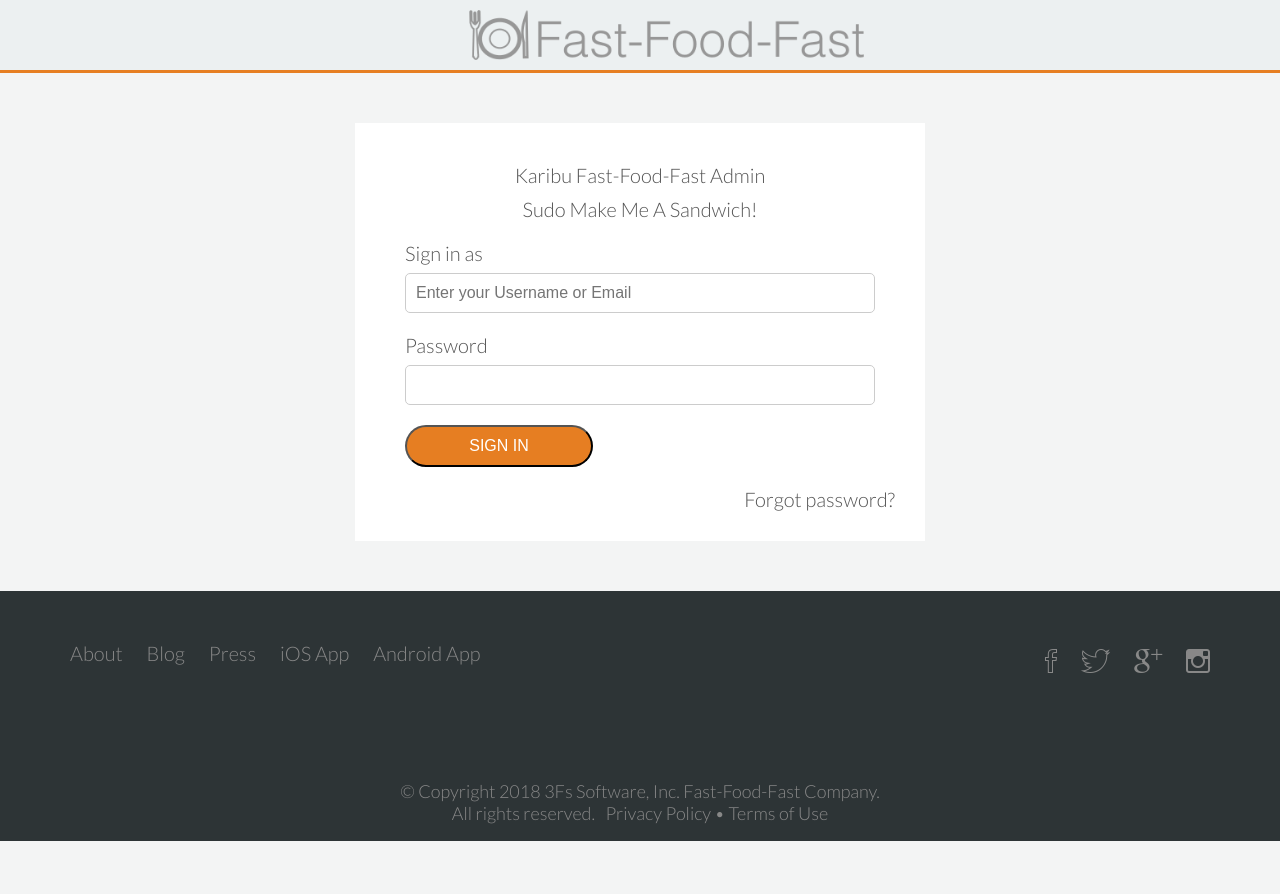
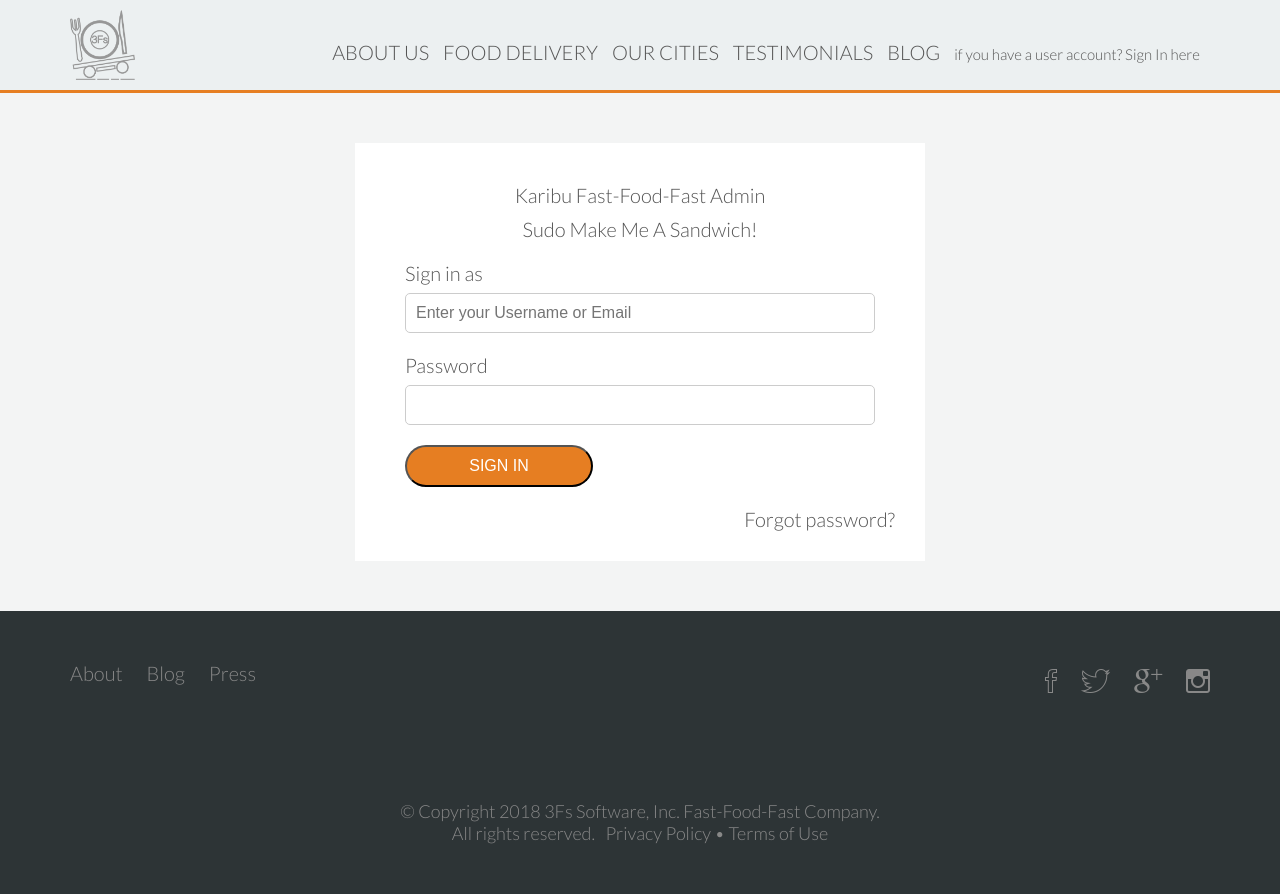
Before and after one commit to sekayasin/3Fs, a PHP site: page /admin.html in a window 1280 px wide. Before the commit the page ends 841 px from the top, so only its background shows below. Run offline with PHP 8.4, Linux system fonts and the light colour scheme; some web fonts are replaced.

Commit message:
Add Admin Link on home page, Maintained the Navbar, footer to other pages [Delivers #160380295]

```diff
--- a/UI/admin.html
+++ b/UI/admin.html
@@ -11,6 +11,35 @@
     </head>
     <body>
         <div class="admin-content">
+            <section class="signin-header">
+                <div class="row">
+                    <div class="clearfix">
+                        <a href="index.html">
+                            <div class="signin-title">
+                                <div class="imagebox">
+                                    <div class="imgShow">
+                                        <img src="res/img/3FsLogo_black.png" alt="fast-food-fast logo dark">
+                                    </div>
+                                    <div class="imgHover">
+                                        <img src="res/img/3FsLogo_color.png" alt="fast-food-fast logo color">
+                                    </div>
+                                </div>
+                            </div>
+                        </a>
+                        <div class="signin-signup">
+                            <ul class="top-navbar">
+                                <li><a href="#">About us</a></li>
+                                <li><a href="#">Food Delivery</a></li>
+                                <li><a href="#">Our cities</a></li>
+                                <li><a href="#">Testimonials</a></li>
+                                <li><a href="#">Blog</a></li>
+                                <li>if you have a user account? Sign In <a href="signin.html">here</a></li>
+                            </ul>
+                        </div>
+                    </div>
+                </div>
+            </section><!-- End header Section -->
+        <!-- <div class="admin-content">
             <section class="admin-header">
                 <div class="row">
                     <div class="admin-userhome-link">
@@ -28,7 +57,7 @@
                         </a>
                     </div>
                 </div>
-            </section><!-- End header Section -->
+            </section>End header Section -->
 
             <section class="signin-form-section">
                 <div class="row">
@@ -63,7 +92,7 @@
             </section><!-- End Sign in form -->
         </div><!-- end admin signin form-->
 
-        <footer class="admin-footer">
+        <footer>
             <div class="row">
                 <div class="clearfix">
                     <div class="footer-nav">
@@ -71,17 +100,15 @@
                             <li><a href="#">About</a></li>
                             <li><a href="#">Blog</a></li>
                             <li><a href="#">Press</a></li>
-                            <li><a href="#">iOS App</a></li>
-                            <li><a href="#">Android App</a></li>
                         </ul>
                     </div>
 
                     <div class="social-link">
                         <ul class="social-links">
-                            <li><a href="#"><i class="ion-social-facebook-outline"></i></a></li>
-                            <li><a href="#"><i class="ion-social-twitter-outline"></i></a></li>
-                            <li><a href="#"><i class="ion-social-googleplus-outline"></i></a></li>
-                            <li><a href="#"><i class="ion-social-instagram-outline"></i></a></li>
+                            <li><a href="https://www.facebook.com/"><i class="ion-social-facebook-outline"></i></a></li>
+                            <li><a href="https://twitter.com/"><i class="ion-social-twitter-outline"></i></a></li>
+                            <li><a href="https://plus.google.com/discover"><i class="ion-social-googleplus-outline"></i></a></li>
+                            <li><a href="https://www.instagram.com/"><i class="ion-social-instagram-outline"></i></a></li>
                         </ul>
                     </div>
                 </div>
--- a/UI/res/css/style.css
+++ b/UI/res/css/style.css
@@ -27,6 +27,10 @@ darksh - Dracula orchid - #2d3436 - footer background
 
 Social media colors
 https://briangardner.com/social-media-colors/
+Faceboook - Hex: #3b5998
+Twitter - Hex: #55acee
+Google+ - Hex: #dc4e41
+Instagram - Hex: #517fa4
 
 */
 
@@ -207,6 +211,7 @@ header {
     list-style: none;
     margin-top: 55px;
 }
+
 
 .main-nav li,
 .user-main-nav li {
@@ -593,7 +598,7 @@ footer p a:hover {
 .userdashboard-title img,
 .admin-title img {
     width: auto;
-    height: 50px;
+    height: 70px;
     vertical-align: middle;
 }
 
@@ -604,7 +609,7 @@ footer p a:hover {
 .imagebox .imgHover {
     position: absolute;
     display: none;
-    left: 1.9px;
+    left: 1.8px;
     top: 0;
 }
 
@@ -624,8 +629,33 @@ footer p a:hover {
 .signin-signup,
 .userdashboard-notifications {
     float: right;
-    margin-top: 20px;
+    margin-top: 30px;
 }
+
+.top-navbar {
+    list-style: none;
+}
+.top-navbar li {
+    display: inline-block;
+    margin-right: 10px;
+}
+
+.top-navbar li:nth-child(-n+5) {
+    text-transform: uppercase;
+}
+
+.top-navbar li a {
+    padding: 5px 0;
+}
+
+.top-navbar li a:hover {
+    border-bottom: 2px solid #e67e22;
+}
+
+.top-navbar li:last-of-type {
+    font-size: 75%;
+}
+
 
 /* Sign-in Page - Signin form Section */
 
```
Also changed, not shown: UI/adminadditems.html (+4 -6 lines), UI/admindashboard.html (+4 -6 lines), UI/dashboard.html (+9 -8 lines), UI/index.html (+5 -16 lines), UI/johndoe.html (+4 -15 lines), UI/logout.html (+14 -9 lines), UI/orderhistory.html (+9 -8 lines), UI/res/js/main.js (deleted, +0 -46 lines), UI/signin.html (+14 -9 lines), UI/signup.html (+35 -8 lines), UI/res/img/3FsLogo_color.png (added).
